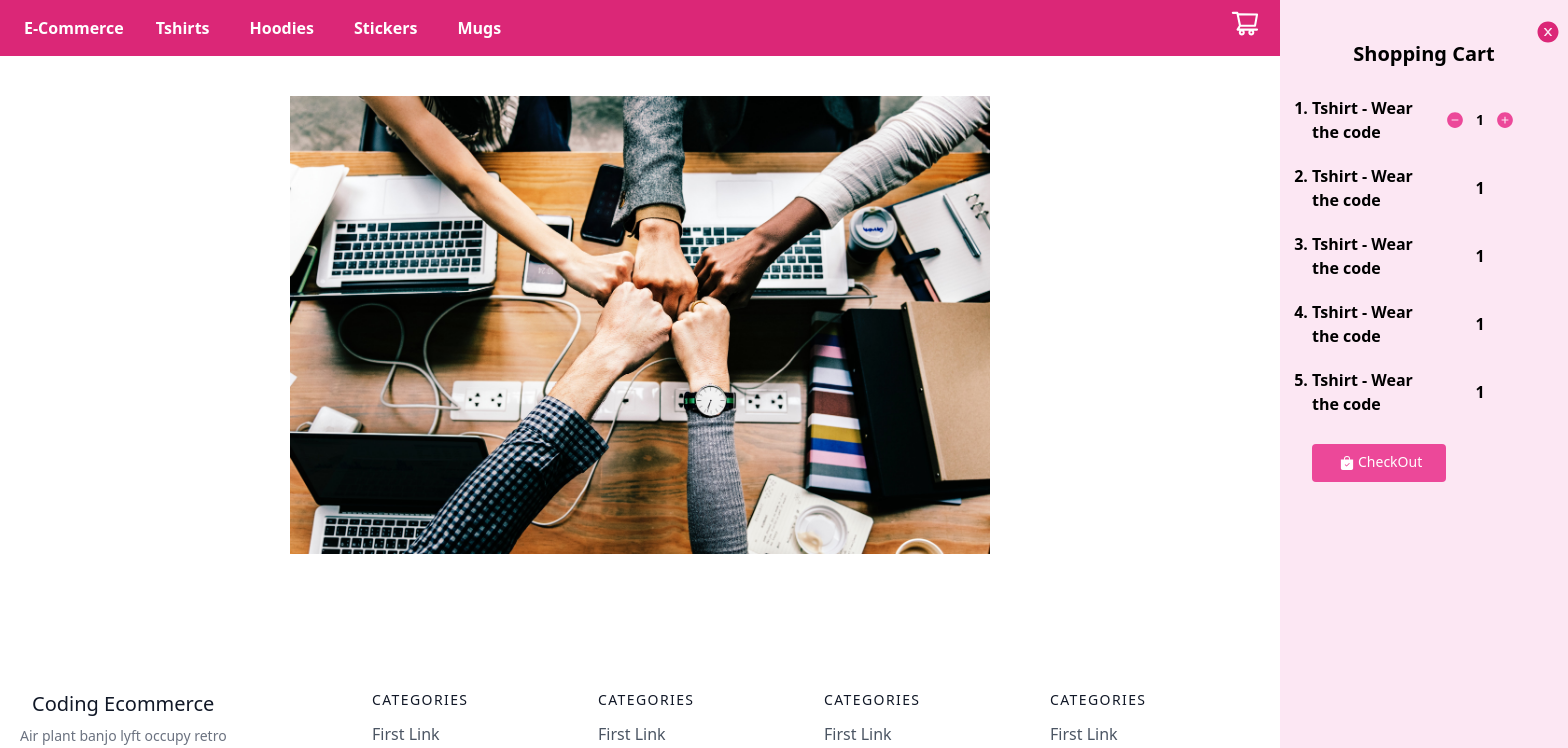
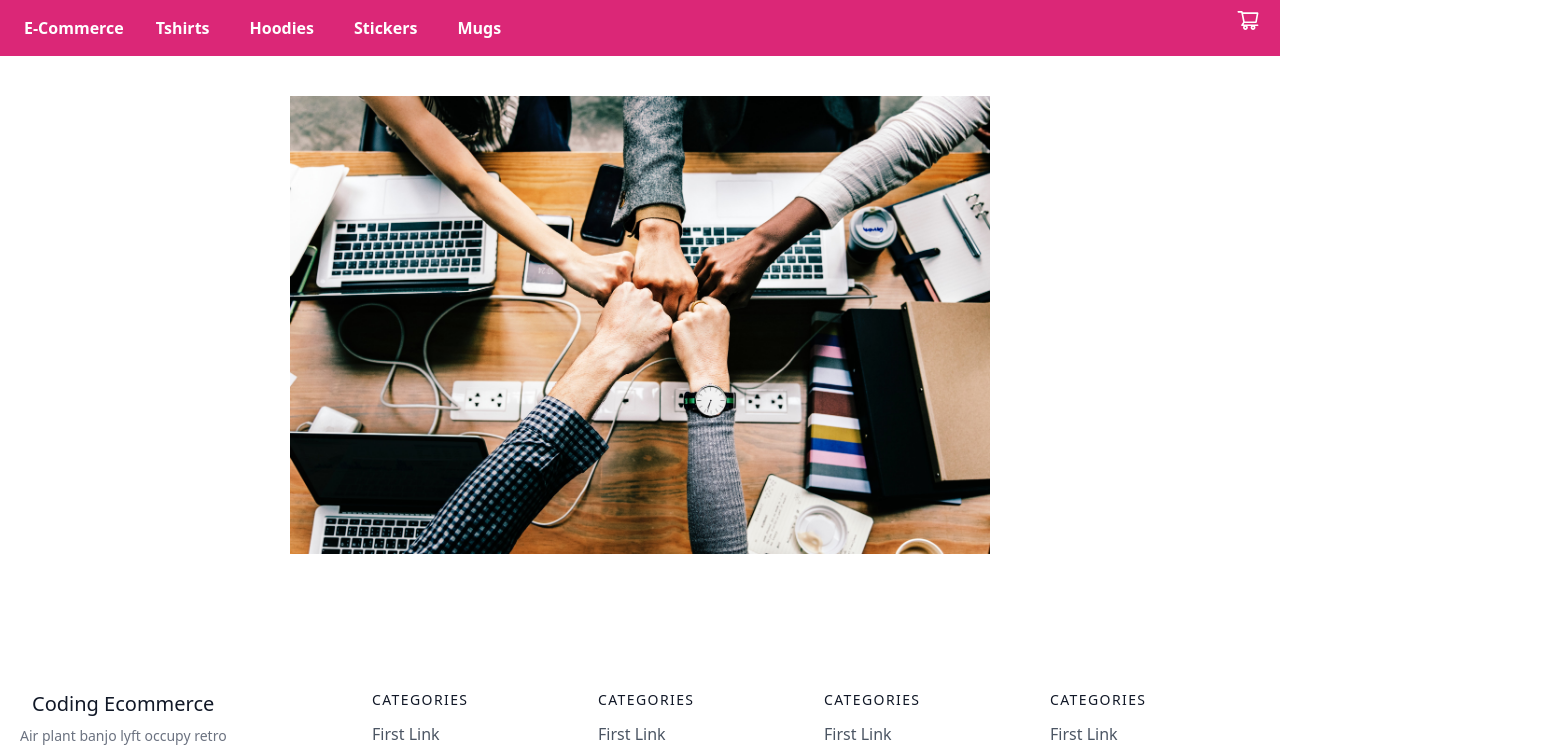
Before and after one commit to sumanmalakar/E_Commerce_Application_NextJS, a Next.js app: page / in a window 1280 px wide. Shown: the top 748 px of the page, 1568 px wide, since content can reach past the window. Built offline with nearby package versions, Linux system fonts and the light colour scheme.

Commit message:
fixing overflow-x of the sidecart

```diff
--- a/components/Navbar.js
+++ b/components/Navbar.js
@@ -74,14 +74,15 @@ const ref  = useRef()
         className="cart absolute right-0 top-2 mx-5  cursor-pointer
       "
       >
-        <AiOutlineShoppingCart className="text-3xl" />
+        <AiOutlineShoppingCart className="text-3xl md:text-2xl" />
       </div>
 
       {/* sidebar... */}
 
       <div
         ref={ref}
-        className="w-72 h-full sideCart absolute top-0 right-0 bg-pink-100 px-8 py-10 text-black transform
+        className="w-72  sideCart absolute top-0 right-0 bg-pink-100 px-8 py-10 text-black
+        transform
          transition-transform translate-x-full"
       >
         <h2 className="font-bold text-xl text-center">Shopping Cart</h2>
@@ -95,49 +96,22 @@ const ref  = useRef()
           <li>
             <div className="item flex my-5">
               <div className="w-2/3 font-semibold">Tshirt - Wear the code</div>
-              <div className="flex justify-center items-center w-2/3 font-semibold text-lg">
+              <div className="flex justify-center items-center w-1/3 font-semibold text-lg">
                 <AiFillMinusCircle className="text-pink-500 cursor-pointer" />
                 <span className="mx-3 text-sm">1</span>
                 <AiFillPlusCircle  className="text-pink-500 cursor-pointer" />
               </div>
             </div>
           </li>
-          <li>
-            <div className="item flex my-5">
-              <div className="w-2/3 font-semibold">Tshirt - Wear the code</div>
-              <div className="flex justify-center items-center w-2/3 font-semibold">
-                1
-              </div>
-            </div>
-          </li>
-          <li>
-            <div className="item flex my-5">
-              <div className="w-2/3 font-semibold">Tshirt - Wear the code</div>
-              <div className="flex justify-center items-center w-2/3 font-semibold">
-                1
-              </div>
-            </div>
-          </li>
-          <li>
-            <div className="item flex my-5">
-              <div className="w-2/3 font-semibold">Tshirt - Wear the code</div>
-              <div className="flex justify-center items-center w-2/3 font-semibold">
-                1
-              </div>
-            </div>
-          </li>
-          <li>
-            <div className="item flex my-5">
-              <div className="w-2/3 font-semibold">Tshirt - Wear the code</div>
-              <div className="flex justify-center items-center w-2/3 font-semibold">
-                1
-              </div>
-            </div>
-          </li>
+
+
+
         </ol>
         <button class="flex text-white bg-pink-500 border-0 py-2 px-6 focus:outline-none hover:bg-pink-600 rounded text-sm">
           <BsFillBagCheckFill className="m-1" />
         CheckOut</button>
+
+
       </div>
     </div>
   );
--- a/pages/index.js
+++ b/pages/index.js
@@ -11,14 +11,12 @@ export default function Home() {
         <meta name="description" content="Generated by create next app" />
         <meta name="viewport" content="width=device-width, initial-scale=1" />
         <link rel="icon" href="/favicon.ico" />
+
       </Head>
-
 
       <div className="flex justify-center my-10">
         <Image src="/home.jpg" alt="f" width={700} height={10} />
       </div>
-
-
     </>
   );
 }
--- a/styles/globals.css
+++ b/styles/globals.css
@@ -2,6 +2,25 @@
 @tailwind components;
 @tailwind utilities;
 
-body{
+/* body,html{
   overflow-x: hidden;
 }
+
+
+@media only screen and (max-width: 1100px) {
+  body,html {
+    background-color: rgb(92, 92, 197);
+    overflow-x: hidden !important;
+  }
+} */
+
+html {
+
+  overflow-x: hidden;
+}
+
+body {
+
+  position: relative;
+  overflow-x: hidden;
+}
```
